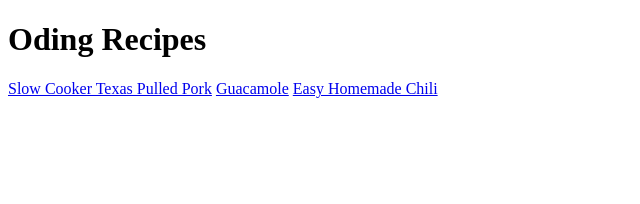
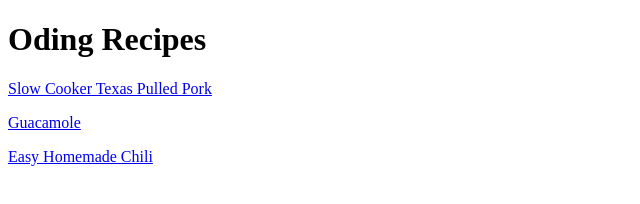
Before and after one commit to sharpskull2/odin-recipes, a plain HTML site: page index.html in a window 1280 px wide. Shown: the whole page, without its empty margins (0-640 px from the left). Drawn offline with Linux system fonts and the light colour scheme.

Commit message:
Rearranged links into paragraphs
Put recipe links into paragraphs to have seperation between the links

```diff
--- a/index.html
+++ b/index.html
@@ -7,8 +7,8 @@
 
     <body>
         <h1>Oding Recipes</h1>
-        <a href="recipes/pulled-pork.html">Slow Cooker Texas Pulled Pork</a>
-        <a href="recipes/guacamole.html">Guacamole</a>
-        <a href="recipes/chili.html">Easy Homemade Chili</a>
+        <p><a href="recipes/pulled-pork.html">Slow Cooker Texas Pulled Pork</a></p>
+        <p><a href="recipes/guacamole.html">Guacamole</a></p>
+        <p><a href="recipes/chili.html">Easy Homemade Chili</a></p>
     </body>
 </html>
```
